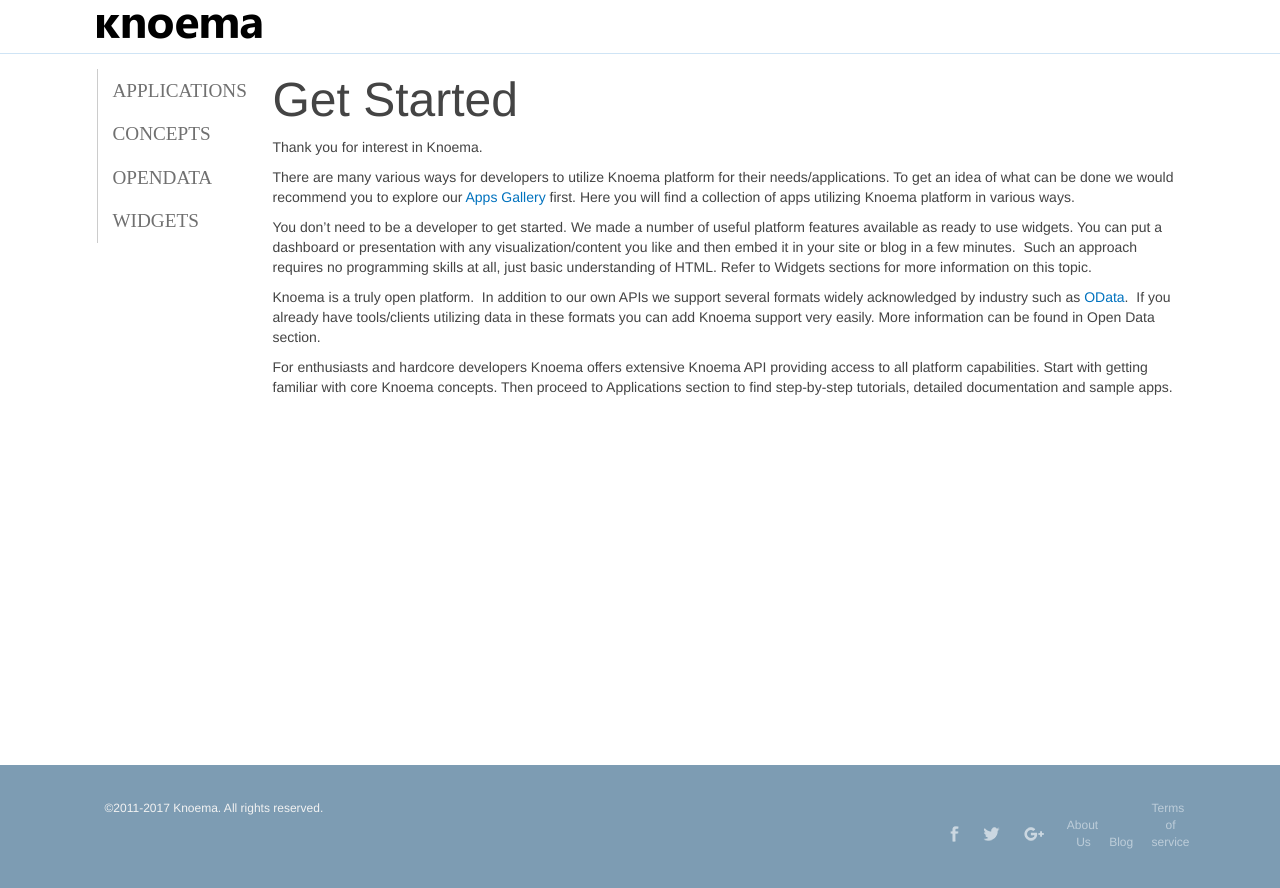
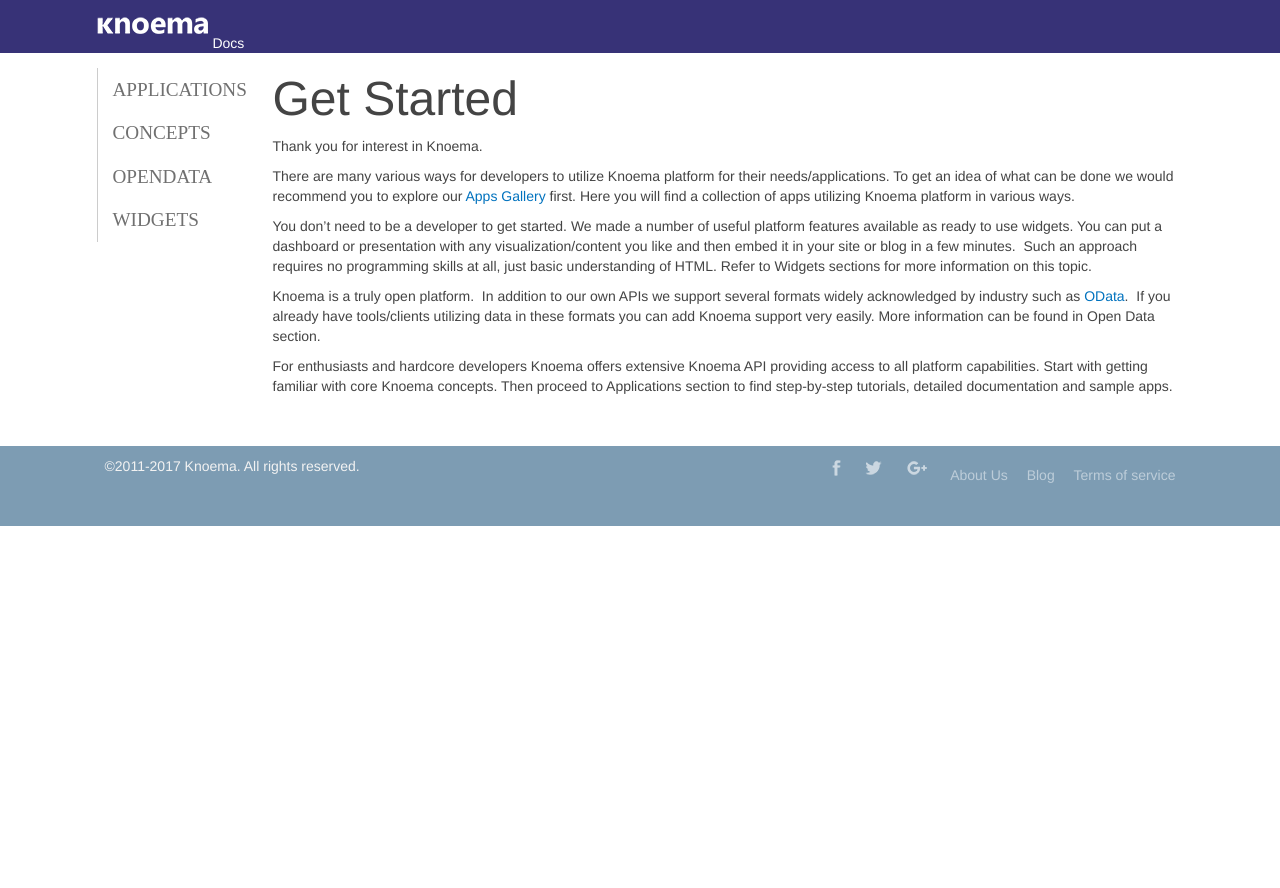
Before and after one commit to Knoema/Docs, a Jekyll site: the page built from index.md, in a window 1280 px wide. Shown: the top 888 px of the page. Built offline with Jekyll 4.4.1, drawn with Linux system fonts in a browser that asks for light colours; nearby versions of some CDN libraries; some web fonts are replaced.

Commit message:
KN-21402 header

```diff
--- a/_layouts/default.html
+++ b/_layouts/default.html
@@ -51,6 +51,7 @@
 	<header>
 		<div class="container">
 			<a href="https://knoema.com" class="knoema-logo"></a>
+			<a href="{{ site.path }}/">Docs</a>
 		</div>
 	</header>
 	<div class="container body-content">
@@ -90,7 +91,7 @@
 
 			<a class="item" href="//knoema.com/about/us" rel="nofollow">About Us</a>
 			<a class="item" href="http://blog.knoema.com" rel="nofollow">Blog</a>
-			<a href="//knoema.com/legal/termsofuse" rel="nofollow">Terms of service</a>
+			<a class="item" href="//knoema.com/legal/termsofuse" rel="nofollow">Terms of service</a>
 		</div>
 	</footer>
 	<script src="https://code.jquery.com/jquery-3.1.1.min.js"></script>
--- a/css/styles.scss
+++ b/css/styles.scss
@@ -167,14 +167,19 @@
 }
 
 header {
-  border-bottom: 1px solid #cfe4f5;
+  background: #373277;
+
+  a {
+    color: white;
+  }
 
   .knoema-logo {
     margin: 1em 0 1em 7px;
-    display: block;
-    width: 165px;
-    height: 25px;
-    background-image: url(/img/logo_knoema.png);
+    display: inline-block;
+    width: 112px;
+    height: 20px;
+    background-image: url(/img/sprite.png);
+    background-size: 308px 84px;
 
     @media only screen and (-webkit-min-device-pixel-ratio: 2),
           only screen and (min--moz-device-pixel-ratio: 2),
@@ -182,8 +187,8 @@
           only screen and (min-resolution: 2ppx),
           only screen and (min-device-pixel-ratio: 2)
     {
-      background-image: url(/img/logo_knoema-x2.png);
-      background-size: cover;
+      background-image: url(/img/sprite-x2.png);
+      background-size: 616px 168px;
     }
   }
 }
@@ -347,79 +352,6 @@
 }
 
 footer {
-  position: absolute;
-  left: 0;
-  bottom: 0;
-  height: 135px;
-  width: 100%;
-  background-color: #333;
-  font-size: 12px;
-  color: #fff;
-  padding: 25px 0;
-
-  .left {
-    font-size: 14px;
-  }
-
-  .message {
-    display: none;
-  }
-
-  .twitter-follow-button {
-    vertical-align: bottom;
-    margin-right: 15px;
-    margin-bottom: 10px;
-  }
-
-  .github-star-button {
-    top: 5px;
-    position: relative;
-    margin-bottom: 20px;
-    display: inline-block;
-  }
-
-  .twitter-follow-button {
-    margin-bottom: 20px;
-    display: inline-block;
-  }
-
-  .right > * {
-    display: inline-block;
-    vertical-align: top;
-  }
-
-  .links {
-    padding: 0;
-
-    li {
-      display: inline-block;
-
-      &:not(:last-child) {
-        padding-right: 20px;
-      }
-    }
-
-    a {
-      color: #fff;
-
-      &:hover {
-        color: #b4a0ff;
-        text-decoration: none;
-      }
-    }
-  }
-
-  .copyright {
-    margin-left: 30px;
-
-    .logo {
-      display: block;
-      margin-bottom: 2px;
-    }
-  }
-}
-
-footer {
     clear: both;
     background-color: #7d9cb3;
     color: #f2f2f2;
@@ -475,7 +407,10 @@
           background-position: -210px 0;
         }
 
-
+        &.item {
+          width: auto;
+          height: auto;
+        }
       }
     }
 }
```
